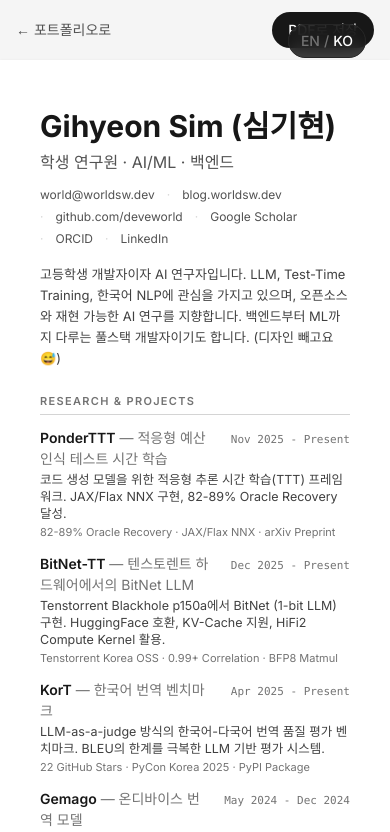
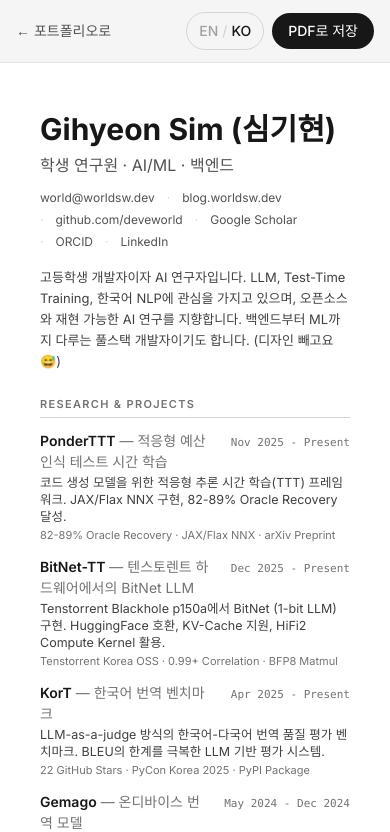
Before and after one commit to deveworld/portfolio, a Next.js app: page /cv in a window 390 px wide. Shown: the top 832 px of the page. Built offline with nearby package versions, Linux system fonts and the light colour scheme.

Commit message:
fix: Mobile layout — wrap Hero social icons, monochrome HF logo, hide dot bg on mobile, fix CV toolbar overlap

```diff
--- a/src/app/cv/page.tsx
+++ b/src/app/cv/page.tsx
@@ -27,7 +27,7 @@ function SectionTitle({ children }: { children: ReactNode }) {
 }
 
 export default function CVPage() {
-    const { t } = useLanguage();
+    const { t, language, setLanguage } = useLanguage();
 
     const featured = projects.filter((p) => p.featured);
     const others = projects.filter((p) => !p.featured);
@@ -44,16 +44,29 @@ export default function CVPage() {
     return (
         <div className="min-h-screen bg-neutral-100 print:bg-white">
             {/* Screen-only toolbar */}
-            <div className="print:hidden sticky top-0 z-10 flex items-center justify-between max-w-[820px] mx-auto px-4 py-3">
-                <Link href="/" className="text-sm text-neutral-600 hover:text-neutral-900 transition-colors">
-                    ← {t({ en: "Back to portfolio", ko: "포트폴리오로" })}
+            <div className="print:hidden sticky top-0 z-50 border-b border-neutral-200 bg-neutral-100/90 backdrop-blur-sm">
+                <div className="flex items-center justify-between gap-3 max-w-[820px] mx-auto px-4 py-3">
+                    <Link href="/" className="min-w-0 truncate text-sm text-neutral-600 hover:text-neutral-900 transition-colors">
+                        ← {t({ en: "Back", ko: "포트폴리오로" })}
                     </Link>
+                    <div className="flex items-center gap-2 shrink-0">
+                        <button
+                            onClick={() => setLanguage(language === "en" ? "ko" : "en")}
+                            className="flex items-center gap-1 px-3 py-2 text-sm font-medium rounded-full border border-neutral-300 hover:border-neutral-400 transition-colors"
+                            aria-label={`Switch to ${language === "en" ? "Korean" : "English"}`}
+                        >
+                            <span className={language === "en" ? "text-neutral-900" : "text-neutral-400"}>EN</span>
+                            <span className="text-neutral-300">/</span>
+                            <span className={language === "ko" ? "text-neutral-900" : "text-neutral-400"}>KO</span>
+                        </button>
                         <button
                             onClick={() => window.print()}
-                    className="text-sm font-medium px-4 py-2 bg-neutral-900 text-white rounded-full hover:bg-neutral-700 transition-colors"
+                            className="text-sm font-medium px-4 py-2 bg-neutral-900 text-white rounded-full hover:bg-neutral-700 transition-colors whitespace-nowrap"
                         >
                             {t({ en: "Save as PDF", ko: "PDF로 저장" })}
                         </button>
+                    </div>
+                </div>
             </div>
 
             {/* CV sheet */}
--- a/src/app/page.tsx
+++ b/src/app/page.tsx
@@ -13,7 +13,7 @@ export default function Home() {
   return (
     <main className="min-h-screen bg-bg-primary text-text-primary overflow-x-hidden selection:bg-white/20">
       {/* Background Patterns */}
-      <div className="fixed inset-0 bg-dot-pattern opacity-20 pointer-events-none" />
+      <div className="hidden md:block fixed inset-0 bg-dot-pattern opacity-20 pointer-events-none" />
 
       <div className="max-w-5xl mx-auto px-6 md:px-12 relative z-10">
         <Hero />
--- a/src/components/ui/LanguageToggle.tsx
+++ b/src/components/ui/LanguageToggle.tsx
@@ -1,10 +1,15 @@
 "use client";
 
 import { motion } from "framer-motion";
+import { usePathname } from "next/navigation";
 import { useLanguage } from "@/context/LanguageContext";
 
 export function LanguageToggle() {
     const { language, setLanguage } = useLanguage();
+    const pathname = usePathname();
+
+    // CV page has its own toggle inside its toolbar — avoid overlap.
+    if (pathname?.startsWith("/cv")) return null;
 
     return (
         <motion.button
```
Also changed, not shown: src/components/sections/Hero.tsx (+5 -3 lines). Lines whose indentation alone changed are shown as unchanged.
